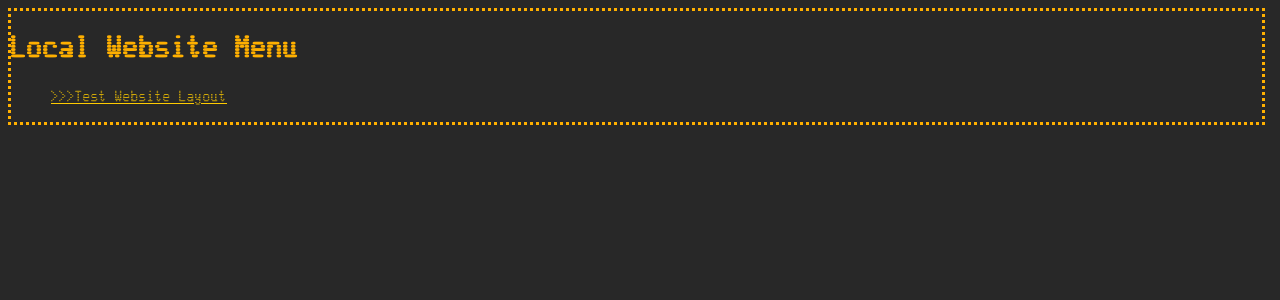
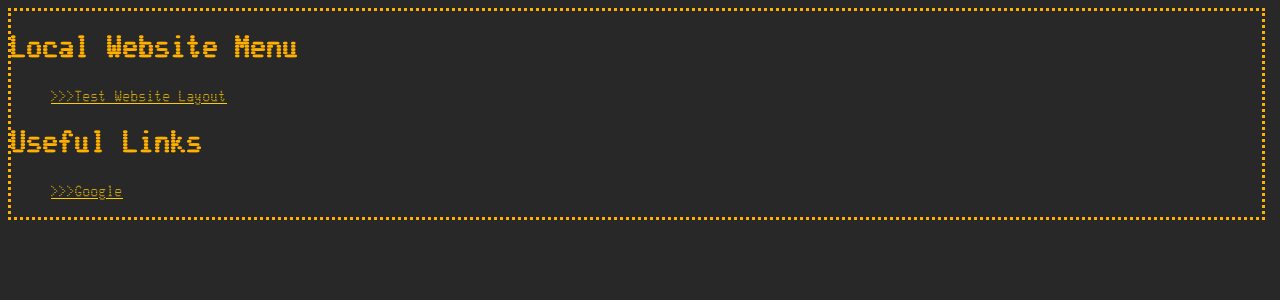
Before and after one commit to lostjarred/LaragonWebsiteMenu, a PHP site: page / in a window 1280 px wide. Shown: the top 300 px of the page. Run offline with PHP 8.4, Linux system fonts and the light colour scheme.

Commit message:
add menu items simplify css

```diff
--- a/css/amber.css
+++ b/css/amber.css
@@ -16,3 +16,7 @@ h2 {
 a {
     color:rgb(255, 204, 0);
 }
+
+div.main{
+    border-color:rgb(255, 176, 0);
+}
--- a/css/main.css
+++ b/css/main.css
@@ -1,3 +1,7 @@
 body {
     background-color: rgb(40, 40, 40);
 }
+
+div.main{
+    border: 3px dotted;
+}
--- a/index.php
+++ b/index.php
@@ -6,11 +6,21 @@
         <link rel="stylesheet" href="./css/amber.css">
     </head>
     <body>
-        <div style="width: 99%; border: 3px dotted rgb(255, 176, 0);">
+        <div style="width: 99%;" class="main">
             <div style="float: left width: 100%">
                 <h1>Local Website Menu</h1>
                 <ul style="list-style-type:none;">
-                    <li> <a href=".\websiteterminal\site">>>>Test Website Layout </a> </li>
+                    <li>
+                        <a href=".\websiteterminal\site">>>>Test Website Layout </a>
+                    </li>
+                </ul>
+            </div>
+            <div style="float: left width: 100%">
+                <h1>Useful Links</h1>
+                <ul style="list-style-type:none;">
+                    <li>
+                        <a href="http://www.google.com/">>>>Google </a>
+                    </li>
                 </ul>
             </div>
         </div>
```
